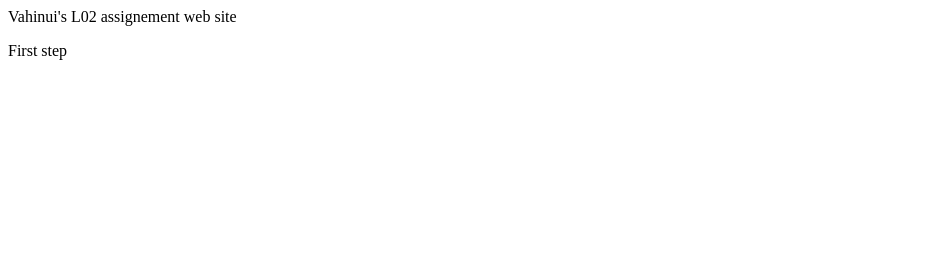
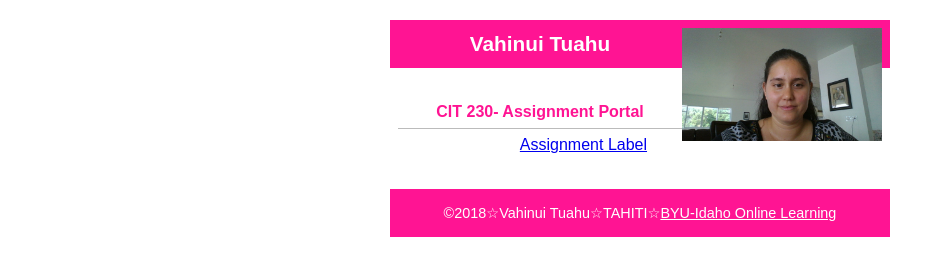
Before and after one commit to vahinui/vahinui-tuahu.github.io, a plain HTML site: page index.html in a window 1280 px wide. Shown: the whole page, without its empty margins (0-945 px from the left). Drawn offline with Linux system fonts and the light colour scheme.

Commit message:
few modification
followed the assignment requirements

```diff
--- a/index.html
+++ b/index.html
@@ -1,9 +1,28 @@
 <!DOCTYPE html>
-<html>
+<html lang="en-US">
 <head>
-    <titlte>Vahinui's L02 assignement web site</titlte>
+    <meta charset="utf-8">
+    <meta name="viewport" content="width=device-width, initial-scale=1">
+    <title>CIT 230 Assignment Portal | Vahinui Tuahu | BYU-Idaho</title>
+    <meta name="description" content="Assignment portal page for Vahinui Tuahu in CIT 230">
+    <link rel="stylesheet" href="styles/main.css">
 </head>
 <body>
-    <p>First step</p>
+<header>
+    <img src="images/profile.jpg" width="200" alt="My profile picture">
+    <h1>Vahinui Tuahu</h1>
+</header>
+<nav>
+  <!-- future main menu -->
+</nav>
+<main>
+    <h2>CIT 230- Assignment Portal</h2>
+    <ul>
+        <li>Lesson ##: <a href="#">Assignment Label</a></li>
+    </ul>
+</main>
+<footer>
+    <p>&copy2018&star;Vahinui Tuahu&star;TAHITI&star;<a href="http:///www.byui.edu/online">BYU-Idaho Online Learning</a></p>
+</footer>
 </body>
 </html>
--- /dev/null
+++ b/styles/main.css
@@ -0,0 +1,47 @@
+/* CIT 230 - Assignment Portal CSS Template */
+/* You may use #HEX or color names */
+
+/* * is a wildcard referring to all elements. */
+* { margin: 0; box-sizing: border-box; }
+
+body {
+    font-size: 16px;
+    line-height: 32px;
+    font-family: sans-serif;
+    color: white;
+}
+
+h1 {
+    font-size: 1.30em;
+    background: ;
+    color: white;
+}
+
+h2 {
+    font-size: 1em;
+    text-align: center;
+    border-bottom: 1px solid #bbb;
+    color: deeppink;
+}
+
+header, main, footer {
+    margin: 1.25rem auto;
+    padding: .5rem;
+    max-width: 500px;
+    }
+
+header, footer, footer a {
+    text-align: center;
+    background-color: deeppink;
+    color: white;
+}
+
+header img {
+    width: 250;
+    height: auto;
+    float: right;
+}
+
+footer {
+    font-size: .90em;
+}
```
Also changed, not shown: images/profile.jpg (added).
